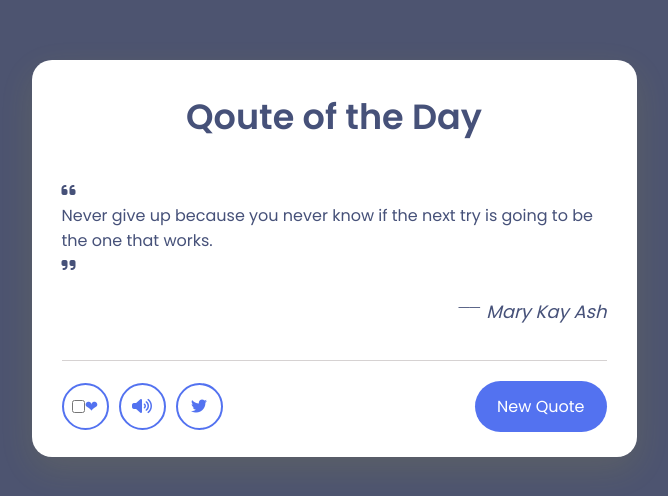
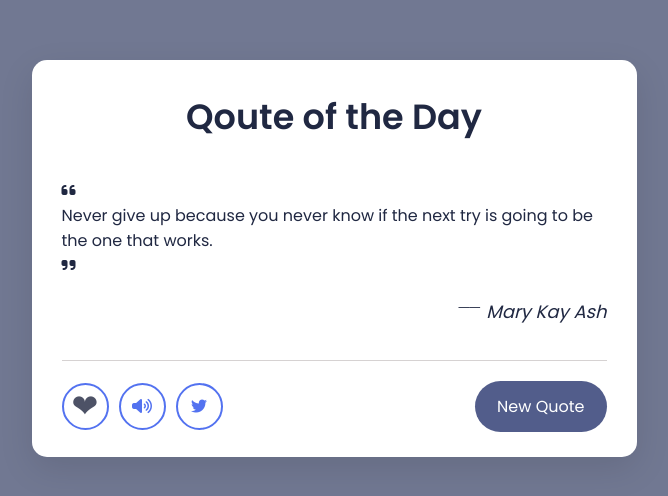
Before and after one commit to kmaureen72/qoute, a plain HTML site: page index.html in a window 1280 px wide. Shown: the part 142-638 px from the top of the page, without its empty margins (306-974 px from the left). Drawn offline with Linux system fonts and the light colour scheme.

Commit message:
styled the toggle heart

```diff
--- a/style.css
+++ b/style.css
@@ -11,17 +11,17 @@ body{
   align-items:center;
   justify-content: center;
   min-height: 100vh;
-  background: #4d5470;
+  background: #717892;
 }
 .wrapper{
   width: 605px;
   background: #fff;
-  border-radius: 20px;
+  border-radius: 15px;
   padding: 30px 30px 25px;
-  box-shadow: 0 12px 35px rgba(224, 204, 15, 0.1);
+  box-shadow: 0 12px 35px rgba(0, 0, 0, 0.1);
 }
 header, .content :where(i, p, span){
-  color: #465179;
+  color: #202842;
 }
 .wrapper header{
   font-size: 35px;
@@ -37,14 +37,15 @@ header, .content :where(i, p, span){
 }
 .quote-area i{
   font-size: 15px;
+  display: inline;
 }
-.quote-area i:first-child{
+.qoute-area i:first-child{
   margin: 3px 10px 0 0;
 }
 .quote-area i:last-child{
   display: flex;
   margin: 0 0 3px 10px;
-  align-items: flex-end;
+  align-items:flex-end;
 }
 .quote-area .quote{
   font-size: 22px;
@@ -91,6 +92,34 @@ header, .content :where(i, p, span){
 .features ul li:first-child{
   margin-left: 0;
 }
+
+
+[id=toggle-heart] {
+  position: absolute;
+  left: -100vw;
+}
+[id=toggle-heart]:checked + label {
+  color: #e2264d;
+  will-change: font-size;
+  animation: heart 1s cubic-bezier(0.17, 0.89, 0.32, 1.49);
+}
+
+[for=toggle-heart] {
+  align-self: center;
+  color: #4d5266;
+  font-size: 2em;
+  cursor: pointer;
+}
+[for=toggle-heart]:hover{
+color:#fff;
+}
+
+@keyframes heart {
+  0%, 15% {
+    font-size: 0;
+  }
+}
+
 ul li:is(:hover, .active){
   color: #fff;
   background: #8392cf;
@@ -106,7 +135,7 @@ ul .speech.active{
   cursor: pointer;
   padding: 13px 22px;
   border-radius: 30px;
-  background: #5372F0;
+  background: #525d8b;
 }
 .buttons button.loading{
   opacity: 0.7;
```
